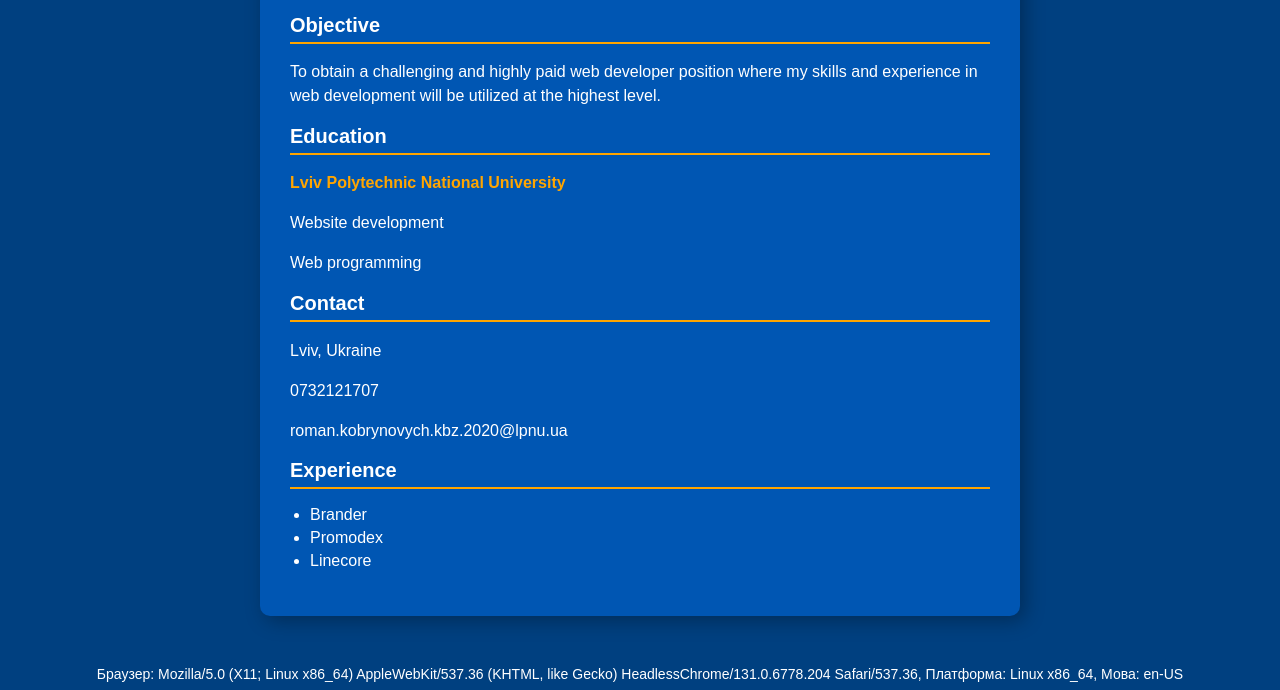
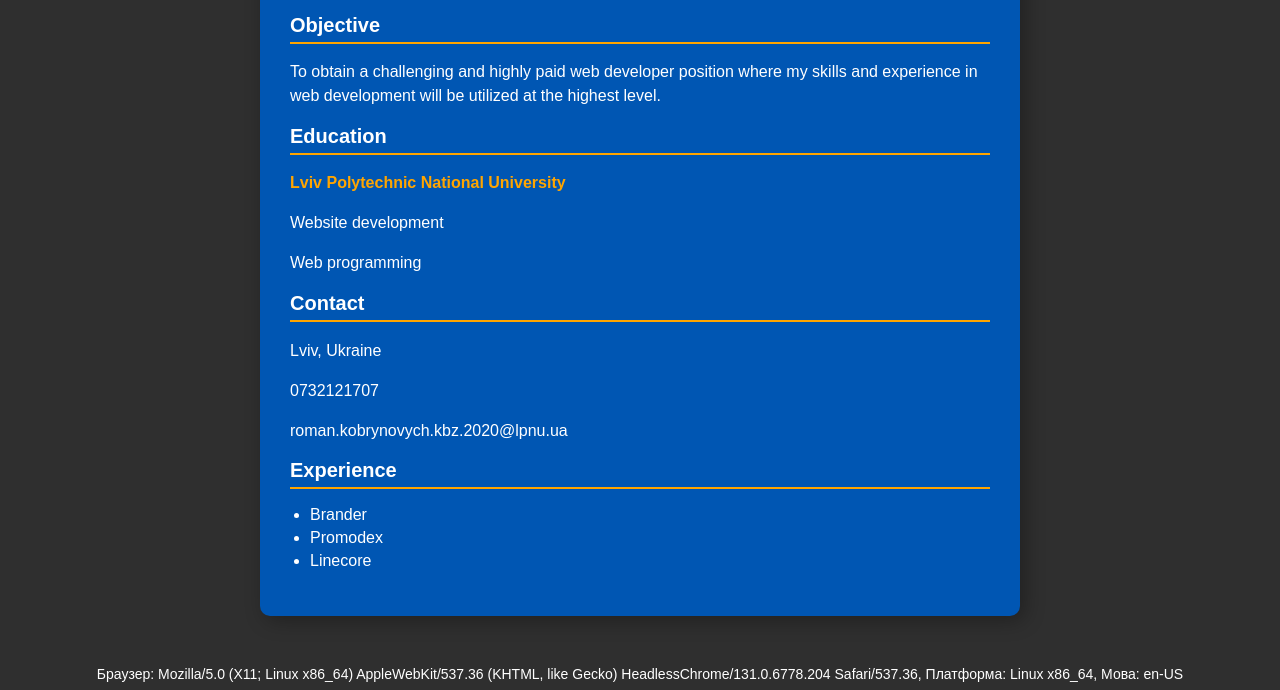
Before and after one commit to romkod/resume, a plain HTML site: page index.html in a window 1280 px wide. Shown: the part 225-915 px from the top of the page. Drawn offline with Linux system fonts and the light colour scheme; no server answers.

Commit message:
Update index.html
Змінив колір фону на темно-сірий металік

```diff
--- a/index.html
+++ b/index.html
@@ -7,7 +7,7 @@
   <style>
   body { /* Початок стилів для елемента <body> — усього тіла сторінки */
     font-family: Arial, sans-serif; /* Основний шрифт — Arial, запасний — будь-який без засічок */
-    background-color: #004080;     /* Темно-синій фон сторінки */
+    background-color: #2f2f2f;     /* Темно-сірий металік */
     color: white;                  /* Білий колір тексту */
     transition: background-color 0.3s, color 0.3s; /* Плавна анімація при зміні кольору фону чи тексту */
   } /* Кінець блоку body */
```
